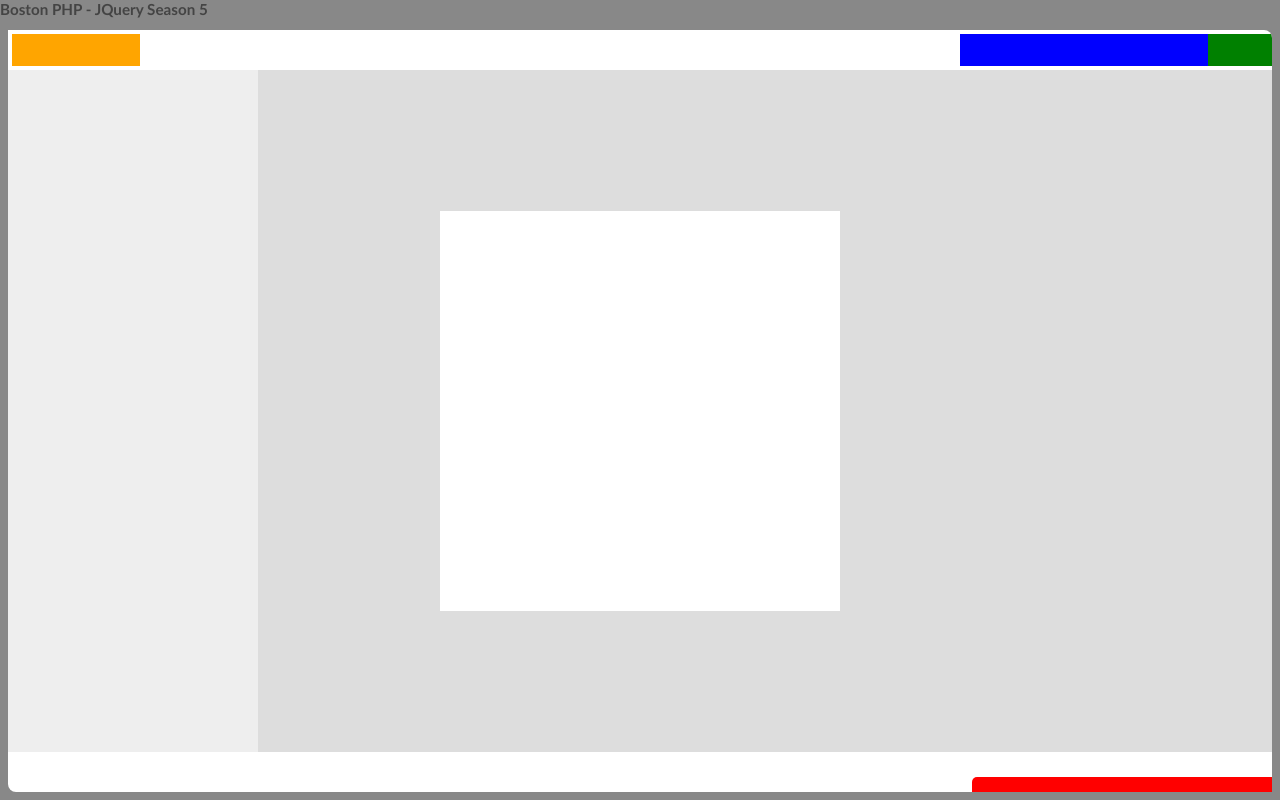
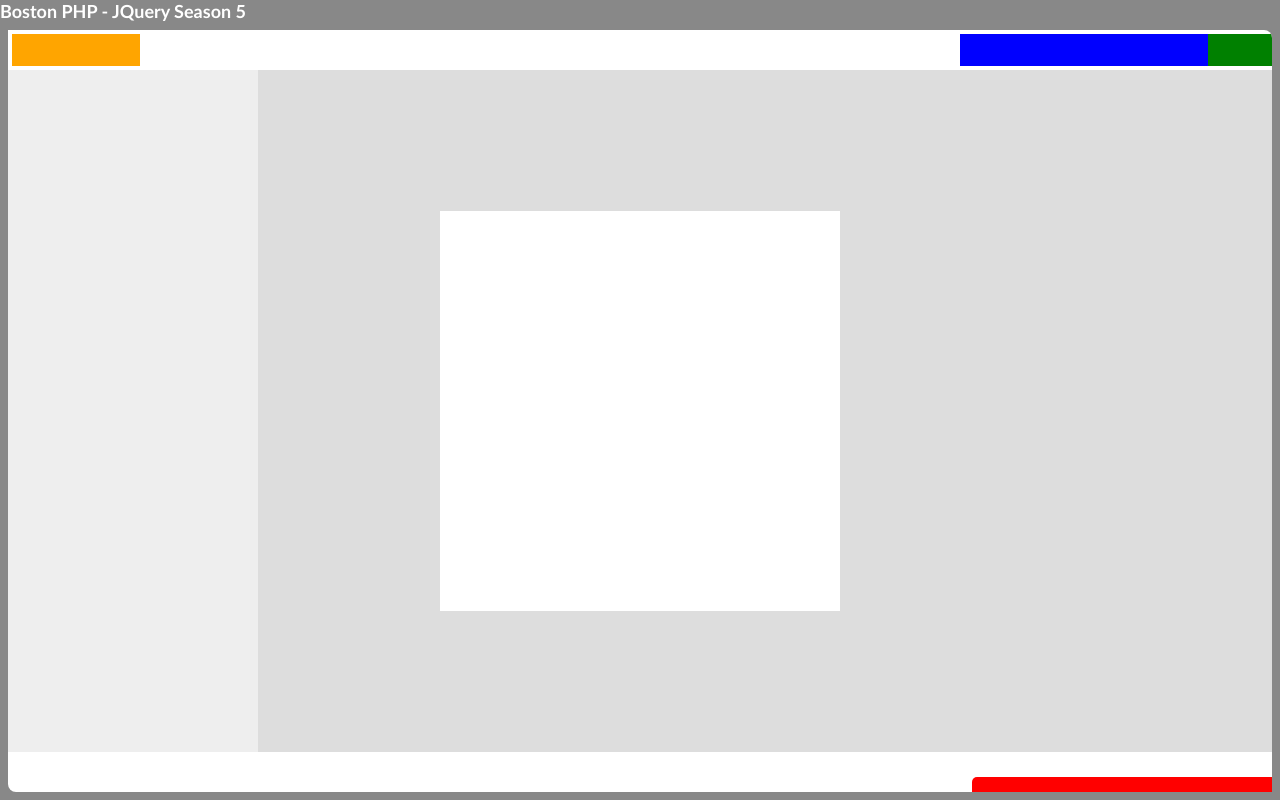
Before and after one commit to vieira83/SPA, a PHP site: page /spa2.html in a window 1280 px wide. Run offline with PHP 8.4, Linux system fonts and the light colour scheme; some libraries are stand-ins or nearby versions.

```diff
--- a/CSS/spa.css
+++ b/CSS/spa.css
@@ -26,6 +26,11 @@ body{
 	font:13px 'Trebuchet MS', verdana, Helvetica, Arial, sans-serif;
 	color: #444;
 	background-color: #888;
+}
+body >h3{
+    font-size:18px;
+    color:#fff;
+    margin-right:8px;
 }
 a{
 	text-decoration:none;
```
